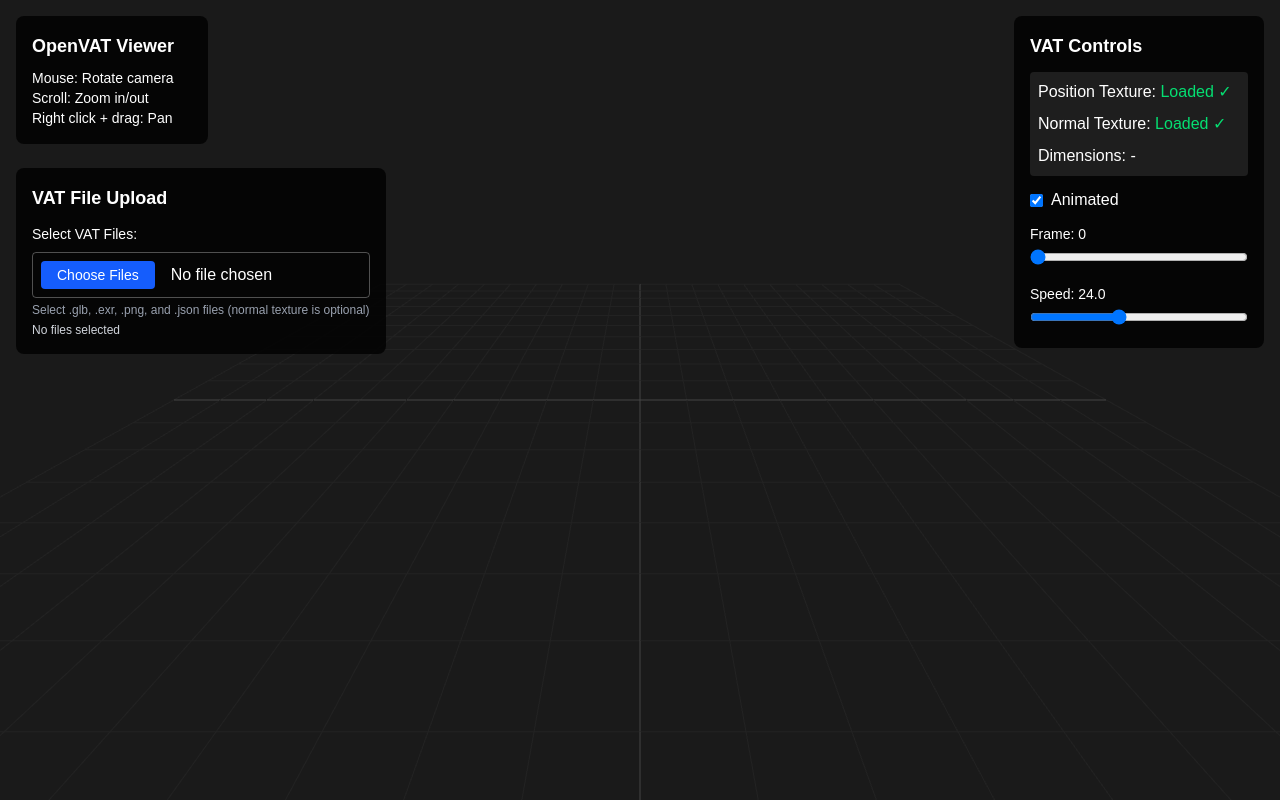
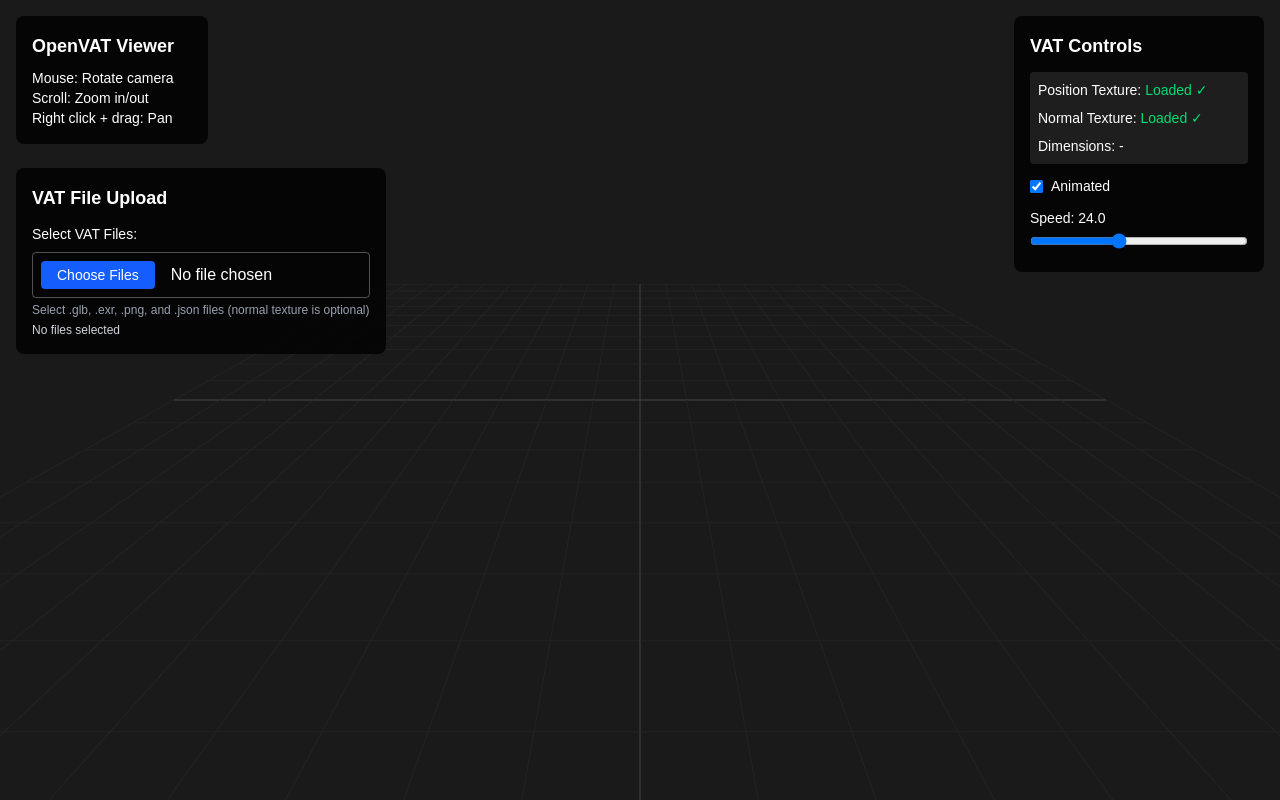
Before and after one commit to meverett/openvat-threejs-viewer, a Next.js app: page / in a window 1280 px wide. Built offline with nearby package versions, Linux system fonts and the light colour scheme.

Commit message:
Improved UI use of space and displayed Frame count always starts with 1

```diff
--- a/src/components/VATViewer.tsx
+++ b/src/components/VATViewer.tsx
@@ -133,6 +133,10 @@ const VATViewer: React.FC<VATViewerProps> = () => {
       // Model has been loaded successfully, reset the trigger
       setShouldLoadModelFromMultiFile(false);
       console.log('Multi-file model loading completed, trigger reset');
+
+      // Automatically clear the files after successful model loading
+      // This provides a clean interface since the user no longer needs to see file info
+      clearUploadedFiles();
     }
   }, [shouldLoadModelFromMultiFile, classifiedFiles, vatTexture, vatParams]);
 
@@ -388,22 +392,22 @@ const VATViewer: React.FC<VATViewerProps> = () => {
           <h4 className="text-lg font-semibold mb-3">VAT Controls</h4>
 
           <div className="space-y-2 mb-3 p-2 bg-white/10 rounded">
-            <div>Position Texture: <span className="text-green-400">Loaded ✓</span></div>
-            <div>Normal Texture: <span className="text-green-400">Loaded ✓</span></div>
-            <div>Dimensions: <span>{vatTexture?.image ? `${vatTexture.image.width} × ${vatTexture.image.height}` : '-'}</span></div>
+            <div className="text-sm">Position Texture: <span className="text-green-400">Loaded ✓</span></div>
+            <div className="text-sm">Normal Texture: <span className="text-green-400">Loaded ✓</span></div>
+            <div className="text-sm">Dimensions: <span>{vatTexture?.image ? `${vatTexture.image.width} × ${vatTexture.image.height}` : '-'}</span></div>
           </div>
 
           {vatParams && (
             <div className="space-y-2 mb-3 p-2 bg-white/10 rounded">
-              <div>Min Values: <span>({vatParams.minValues.x.toFixed(2)}, {vatParams.minValues.y.toFixed(2)}, {vatParams.minValues.z.toFixed(2)})</span></div>
-              <div>Max Values: <span>({vatParams.maxValues.x.toFixed(2)}, {vatParams.maxValues.y.toFixed(2)}, {vatParams.maxValues.z.toFixed(2)})</span></div>
-              <div>Frame Count: <span>{vatParams.FrameCount}</span></div>
-              <div>Y Resolution: <span>{vatParams.Y_resolution}</span></div>
+              <div className="text-sm">Min Values: <span>({vatParams.minValues.x.toFixed(2)}, {vatParams.minValues.y.toFixed(2)}, {vatParams.minValues.z.toFixed(2)})</span></div>
+              <div className="text-sm">Max Values: <span>({vatParams.maxValues.x.toFixed(2)}, {vatParams.maxValues.y.toFixed(2)}, {vatParams.maxValues.z.toFixed(2)})</span></div>
+              <div className="text-sm">Frame Count: <span>{vatParams.FrameCount}</span></div>
+              <div className="text-sm">Y Resolution: <span>{vatParams.Y_resolution}</span></div>
             </div>
           )}
 
           <div className="space-y-3">
-            <label className="flex items-center space-x-2">
+            <label className="flex items-center space-x-2 text-sm">
               <input
                 type="checkbox"
                 checked={isAnimated}
@@ -413,9 +417,11 @@ const VATViewer: React.FC<VATViewerProps> = () => {
               <span>Animated</span>
             </label>
 
+            {/* Frame Slider - Only visible when NOT animated */}
+            {!isAnimated && (
               <div>
                 <label className="block text-sm mb-1">
-                Frame: <span>{currentFrame}</span>
+                  Frame: <span>{currentFrame + 1}</span>
                 </label>
                 <input
                   type="range"
@@ -426,7 +432,10 @@ const VATViewer: React.FC<VATViewerProps> = () => {
                   className="w-full"
                 />
               </div>
+            )}
 
+            {/* Speed Slider - Only visible when animated */}
+            {isAnimated && (
               <div>
                 <label className="block text-sm mb-1">
                   Speed: <span>{speed.toFixed(1)}</span>
@@ -441,6 +450,7 @@ const VATViewer: React.FC<VATViewerProps> = () => {
                   className="w-full"
                 />
               </div>
+            )}
           </div>
         </div>
 
```
Lines whose indentation alone changed are shown as unchanged.
